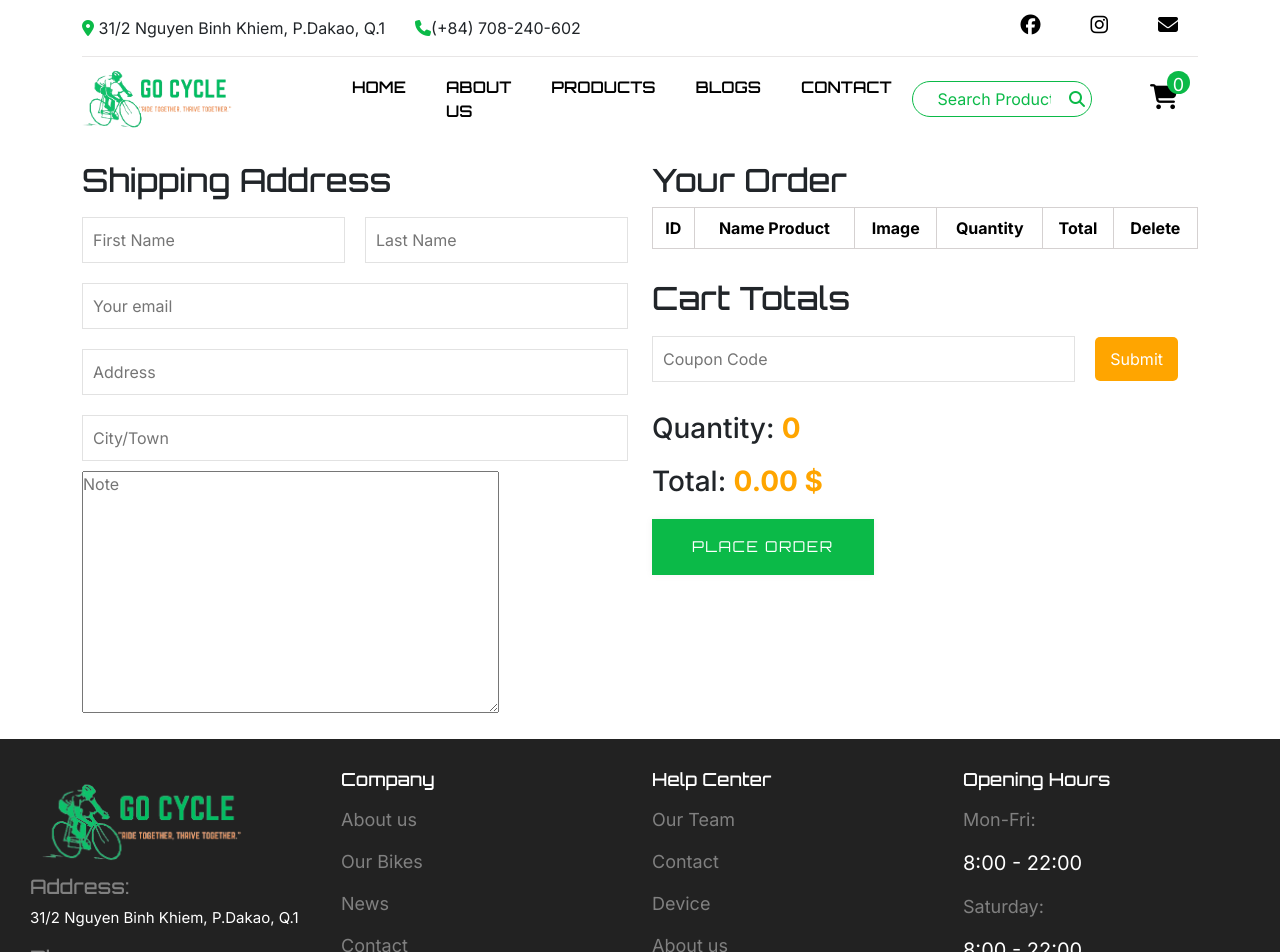
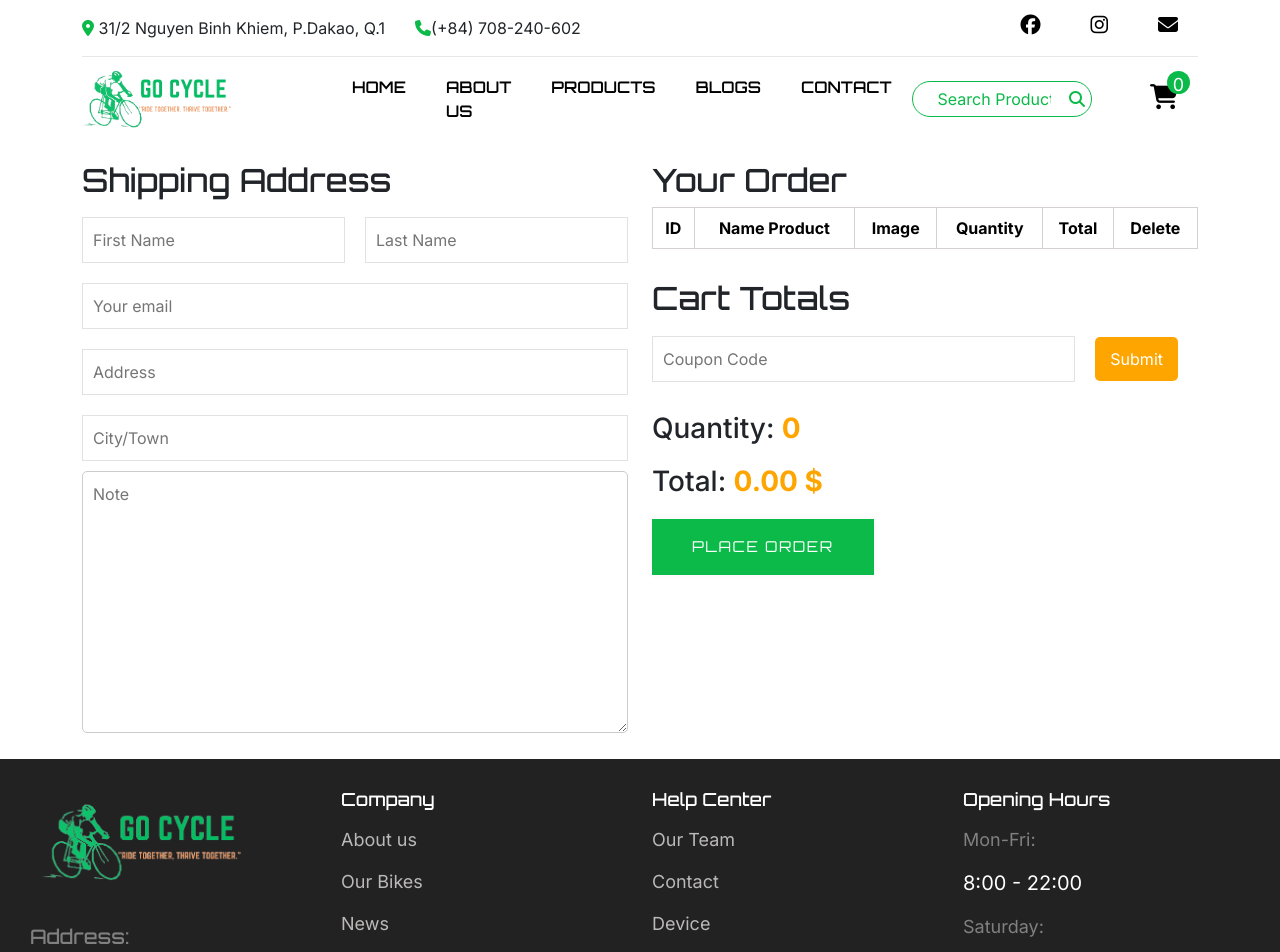
Before and after one commit to KhangHac209/React-Bicycle, a React (Create React App) app: page /order in a window 1280 px wide. Shown: the top 952 px of the page. Built offline with nearby package versions, Linux system fonts and the light colour scheme.

Commit message:
fix-header

```diff
--- a/src/component/CartProduct/CartProduct.js
+++ b/src/component/CartProduct/CartProduct.js
@@ -59,9 +59,9 @@ const CartProduct = () => {
                                             </td>
                                             <td>
                                                 <div className="plus-minus">
-                                                    <i class="fa-solid fa-minus" onClick={() => handleChange(item.id, "minus")}></i>
+                                                    <i className="fa-solid fa-minus" onClick={() => handleChange(item.id, "minus")}></i>
                                                     <input type="text" value={item.quantity} />
-                                                    <i class="fa-solid fa-plus" onClick={() => handleChange(item.id, "plus")}></i>
+                                                    <i className="fa-solid fa-plus" onClick={() => handleChange(item.id, "plus")}></i>
                                                 </div>
                                             </td>
                                             <td>
@@ -77,7 +77,7 @@ const CartProduct = () => {
                                             </td>
 
                                             <td>
-                                                <i class="fa-solid fa-trash" onClick={() => handleChange(item.id, "delete")}></i>
+                                                <i className="fa-solid fa-trash" onClick={() => handleChange(item.id, "delete")}></i>
                                             </td>
                                         </tr>
                                     ))}
--- a/src/component/DetailProduct/DetailProduct.js
+++ b/src/component/DetailProduct/DetailProduct.js
@@ -97,9 +97,9 @@ const DetailProduct = () => {
                         </div>
                         <div className="choose">
                             <div className="plus-minus">
-                                <i type="minus" onClick={() => handleChange("minus")} class="fa-solid fa-minus"></i>
+                                <i type="minus" onClick={() => handleChange("minus")} className="fa-solid fa-minus"></i>
                                 <input name="quantity" type="text" value={quantity} />
-                                <i type="plus" onClick={() => handleChange("plus")} class="fa-solid fa-plus"></i>
+                                <i type="plus" onClick={() => handleChange("plus")} className="fa-solid fa-plus"></i>
                             </div>
                         </div>
                         <div className="addcart" onClick={handleAddCart}>
--- a/src/component/Footer/Footer.css
+++ b/src/component/Footer/Footer.css
@@ -6,6 +6,14 @@
 .footer img {
     width: 200px;
 }
+.footer a {
+    color: rgb(187, 184, 184);
+    transition: 0.5s;
+}
+.footer a:hover {
+    color: orange;
+}
+
 .footer .inform h5 {
     color: gray;
     font-family: var(--font-sencondary);
--- a/src/component/Footer/Footer.js
+++ b/src/component/Footer/Footer.js
@@ -1,5 +1,5 @@
 import React from "react";
-import { Col, Container, Form, Nav, NavLink, Navbar, Row } from "react-bootstrap";
+import { Col, Container, NavLink, Navbar, Row } from "react-bootstrap";
 import logo from "../../../src/assets/logoBicycle.png";
 import "./Footer.css";
 import { Link } from "react-router-dom";
@@ -11,9 +11,9 @@ const Footer = () => {
                     <Navbar expand="lg" className="bg-body-dark">
                         <Container>
                             <Navbar.Brand href="#">
-                                <NavLink to="/">
+                                <Link to="/">
                                     <img src={logo} alt="" />
-                                </NavLink>
+                                </Link>
                             </Navbar.Brand>
                         </Container>
                     </Navbar>
@@ -28,17 +28,17 @@ const Footer = () => {
                             <ul>
                                 <li>
                                     <a href="https://www.facebook.com/vo.khang.9847" target="_blank">
-                                        <i class="fa-brands fa-facebook"></i>
+                                        <i className="fa-brands fa-facebook"></i>
                                     </a>
                                 </li>
                                 <li>
                                     <a href="https://www.instagram.com/vhk209/" target="_blank">
-                                        <i class="fa-brands fa-instagram"></i>
+                                        <i className="fa-brands fa-instagram"></i>
                                     </a>
                                 </li>
                                 <li>
                                     <a href="https://mail.google.com/mail/u/0/#inbox" target="_blank">
-                                        <i class="fa-solid fa-envelope"></i>
+                                        <i className="fa-solid fa-envelope"></i>
                                     </a>
                                 </li>
                             </ul>
@@ -49,16 +49,16 @@ const Footer = () => {
                     <h2>Company</h2>
                     <ul>
                         <li>
-                            <NavLink to="/about">About us</NavLink>
+                            <Link to="/about">About us</Link>
                         </li>
                         <li>
-                            <NavLink to="/product">Our Bikes</NavLink>
+                            <Link to="/product">Our Bikes</Link>
                         </li>
                         <li>
-                            <NavLink to="/about">News</NavLink>
+                            <Link to="/blog">News</Link>
                         </li>
                         <li>
-                            <NavLink to="/contact">Contact</NavLink>
+                            <Link to="/contact">Contact</Link>
                         </li>
                     </ul>
                 </Col>
@@ -66,16 +66,16 @@ const Footer = () => {
                     <h2>Help Center</h2>
                     <ul>
                         <li>
-                            <NavLink to="/about">Our Team</NavLink>
+                            <Link to="/about">Our Team</Link>
                         </li>
                         <li>
-                            <NavLink to="/contact">Contact</NavLink>
+                            <Link to="/contact">Contact</Link>
                         </li>
                         <li>
-                            <NavLink to="/about">Device</NavLink>
+                            <Link to="/about">Device</Link>
                         </li>
                         <li>
-                            <NavLink to="/about">About us</NavLink>
+                            <Link to="/about">About us</Link>
                         </li>
                     </ul>
                 </Col>
--- a/src/component/Header/Header.css
+++ b/src/component/Header/Header.css
@@ -78,16 +78,24 @@
     margin: 0 20px;
     font-family: var(--font-sencondary);
 }
-@media (max-width: 768px) {
-    .header .info .right {
-        display: none;
+@media (max-width: 995px) {
+    .header .cart {
+        order: 1; /* Đảo vị trí của phần giỏ hàng và biểu tượng thanh điều hướng */
+    }
+
+    .navbar-toggler {
+        order: 2; /* Đảo vị trí của phần giỏ hàng và biểu tượng thanh điều hướng */
     }
 }
 @media (max-width: 768px) {
     .header .info .right {
         display: none;
     }
+    .header .info .right {
+        display: none;
+    }
 }
+
 @media (max-width: 480px) {
     .header .info .left {
         display: none;
--- a/src/component/Order/Order.css
+++ b/src/component/Order/Order.css
@@ -73,3 +73,29 @@
 .order .priceDiscount {
     font-size: 20px;
 }
+/* Thiết kế đáp ứng cho textarea */
+textarea {
+    width: 100%;
+    padding: 10px;
+    font-size: 16px;
+    border: 1px solid #ccc;
+    border-radius: 5px;
+    resize: vertical; /* Cho phép thay đổi kích thước theo chiều dọc */
+    min-height: 100px; /* Đặt chiều cao tối thiểu */
+}
+
+/* Điều chỉnh kích thước và font chữ cho các kích thước màn hình nhỏ hơn */
+@media (max-width: 768px) {
+    textarea {
+        font-size: 14px;
+        min-height: 80px;
+    }
+}
+
+/* Điều chỉnh kích thước và font chữ cho các kích thước màn hình nhỏ hơn */
+@media (max-width: 480px) {
+    textarea {
+        font-size: 12px;
+        min-height: 60px;
+    }
+}
--- a/src/component/Order/Order.js
+++ b/src/component/Order/Order.js
@@ -54,7 +54,7 @@ const Order = () => {
                                 <tbody>
                                     {listCart &&
                                         listCart.map((item) => (
-                                            <tr>
+                                            <tr key={item.id}>
                                                 <td>{item.id}</td>
                                                 <td>{item.name}</td>
                                                 <td>
@@ -78,7 +78,7 @@ const Order = () => {
                                                 </td>
 
                                                 <td>
-                                                    <i class="fa-solid fa-trash" onClick={() => handleChange(item.id, "delete")}></i>
+                                                    <i className="fa-solid fa-trash" onClick={() => handleChange(item.id, "delete")}></i>
                                                 </td>
                                             </tr>
                                         ))}
--- a/src/component/Products/Products.js
+++ b/src/component/Products/Products.js
@@ -40,7 +40,7 @@ const Products = () => {
                             <h2>Brand Products</h2>
                             <div className="inputSearch">
                                 <input type="text" placeholder="Search Brand Products" />
-                                <i class="fa-solid fa-magnifying-glass"></i>
+                                <i className="fa-solid fa-magnifying-glass"></i>
                             </div>
                             <ul className="option">
                                 <li onClick={() => handleChoice(1, "Lapierre")} className={`choice ${choice === 1 && "active"}`}>
```
Also changed, not shown: src/component/CartProduct/CartProduct.css (+22 -0 lines), src/component/Header/Header.js (+6 -6 lines).
